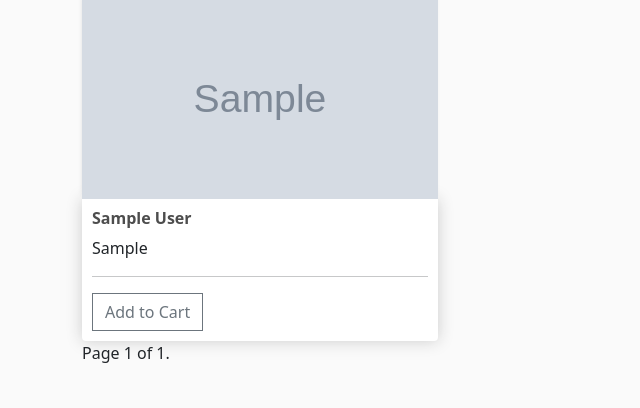
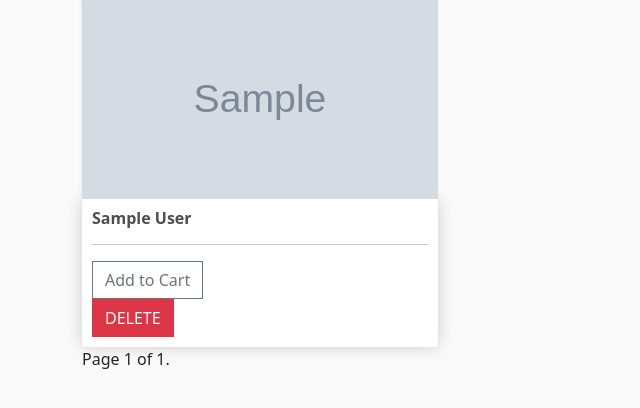
Before and after one commit to KyleBell209/Fashion_App, a Django app: page / in a window 1280 px wide. Shown: the part 91-499 px from the top of the page, without its empty margins (0-640 px from the left). Run offline with Django 3.2, Linux system fonts and the light colour scheme; a user stored in the database is signed in; tables that the repository leaves empty hold one stand-in row (values such as "Sample post"); grey boxes marked "Sample" are stand-in pictures; parts of the project's set-up code (start-up, migrations or seed data) failed here and were passed over; some libraries are stand-ins or nearby versions.

Commit message:
added new delete button for the admin

```diff
--- a/store/templates/store/store.html
+++ b/store/templates/store/store.html
@@ -8,9 +8,15 @@
 			<img class="thumbnail" src="{{ MEDIA_URL }}{{ product.imageURL }}">
 			<div class="box-element product">
 				<h6><strong>{{product.productDisplayName}}</strong></h6>
-				<p>{{product.articleType}}</p>
 				<hr>
 				<button data-product="{{product.id}}" data-action="add" class="btn btn-outline-secondary add-btn update-cart">Add to Cart</button>
+
+				{% if request.user.is_superuser %}
+				<form method="post" action="{% url 'delete_product' product.id %}">
+					{% csrf_token %}
+					<button type="submit" class="btn btn-danger">DELETE</button>
+				</form>
+				{% endif %}
 			</div>
 		</div>
 	{% endfor %}
--- a/store/urls.py
+++ b/store/urls.py
@@ -13,5 +13,5 @@ urlpatterns = [
     path('register/', accounts.register, name="register"),
     path('logout/', accounts.userlogout, name="userlogout"),
     path('get_filtered_products/', views.get_filtered_products, name='get_filtered_products'),
-
+    path('delete_product/<int:product_id>/', views.delete_product, name='delete_product'),
 ]
--- a/store/views.py
+++ b/store/views.py
@@ -4,12 +4,17 @@ import json
 from .accounts import *
 from .models import *
 import os
+from django.conf import settings
 import re
 import random
 from numpy.linalg import norm
 from .recommendations import get_image_recommendations, get_recommended_products, get_mean_cart_recommendations
 from django.core.paginator import Paginator
 from django.contrib.auth.decorators import login_required
+from django.http import HttpResponseRedirect
+from django.urls import reverse
+from django.contrib.admin.views.decorators import staff_member_required
+from django.contrib import messages
 
 @login_required(login_url='userlogin')
 def store(request):
@@ -28,6 +33,21 @@ def store(request):
 
     context = {'page_obj': page_obj, 'cartItems': cartItems}
     return render(request, 'store/store.html', context)
+
+@staff_member_required
+def delete_product(request, product_id):
+    product = ProductTest.objects.get(id=product_id)
+    image_path = os.path.join(settings.MEDIA_ROOT, str(product.imageURL))
+
+    # Delete the image file
+    if os.path.exists(image_path):
+        os.remove(image_path)
+
+    # Delete the product from the database
+    product.delete()
+
+    messages.success(request, f"Product {product.productDisplayName} has been deleted.")
+    return HttpResponseRedirect(reverse('store'))
 
 def filter_products_by_preferences(product_list, preferences):
     filtered_products = product_list
```
